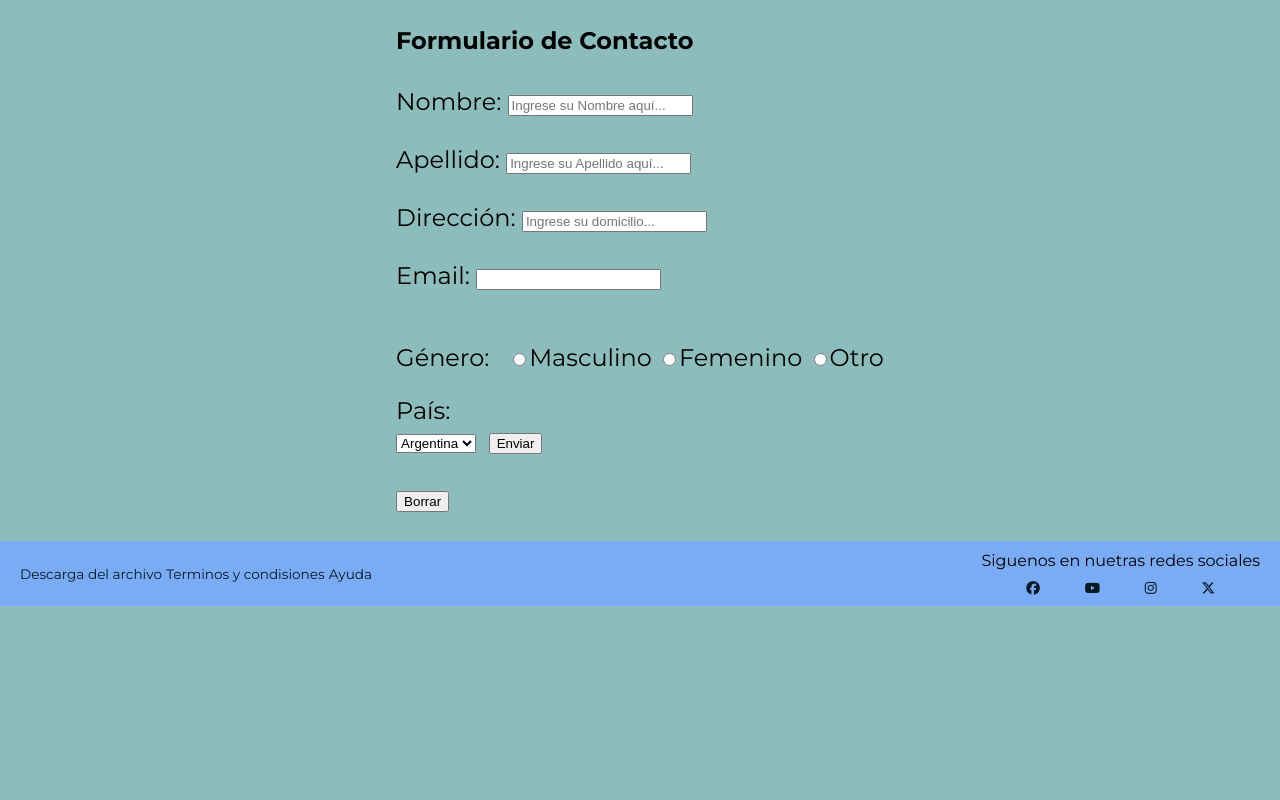
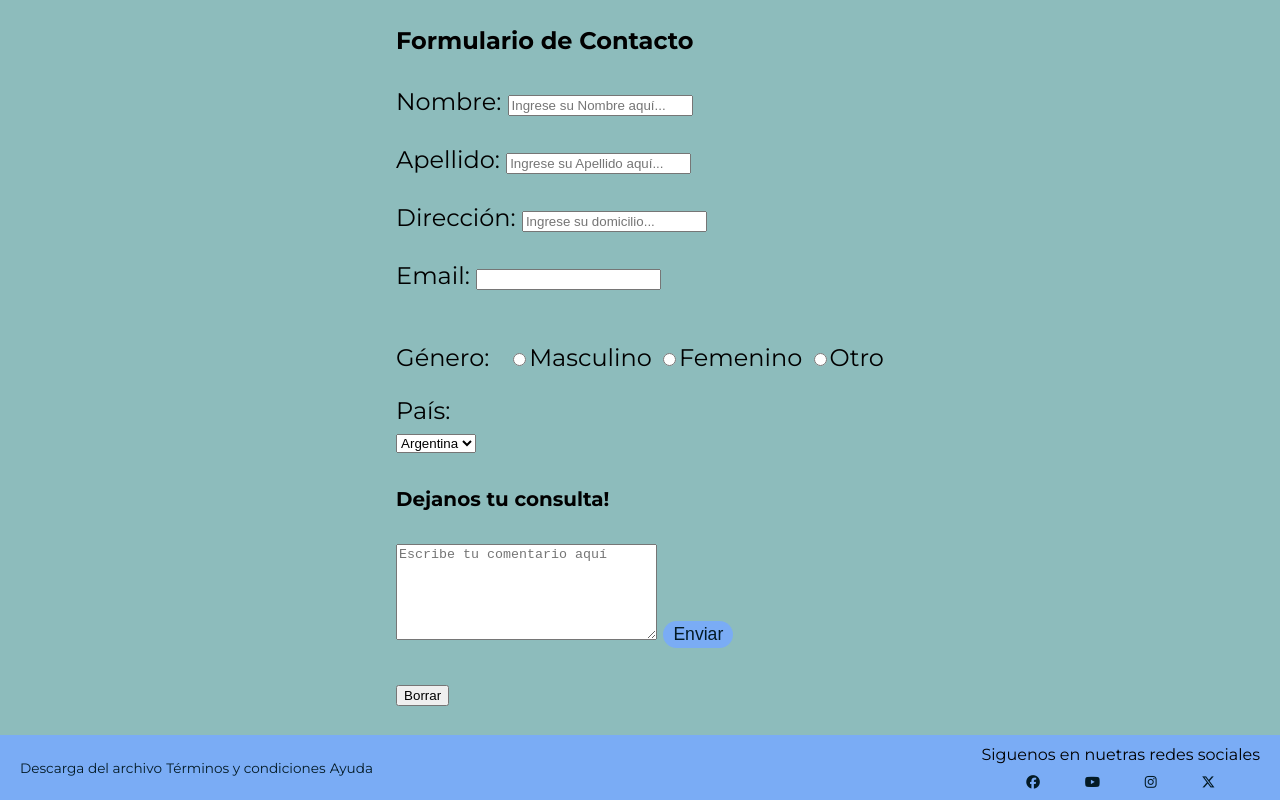
Before and after one commit to sergio-dario/Grupo1NodeJs, a plain HTML site: page Grupo1NodeJs/contacto.html in a window 1280 px wide. Shown: the part 806-1606 px from the top of the page. Before the commit the page ends 1412 px from the top, so only its background shows below. Drawn offline with Linux system fonts and the light colour scheme.

Commit message:
contacto funcionando
funciona contacto y registro

```diff
--- a/Grupo1NodeJs/contacto.html
+++ b/Grupo1NodeJs/contacto.html
@@ -110,6 +110,8 @@
               <option value="CL">Chile</option>
               <option value="BR">Brasil</option>
             </select>&nbsp;
+            <h5>Dejanos tu consulta!</h5>
+            <textarea name="comentario" id="comentario" cols="30" rows="6" placeholder="Escribe tu comentario aquí"></textarea>
 
             <input type="submit" value="Enviar" class="boton-buscador"><br><br>
             <input type="reset" value="Borrar"><br><br>
@@ -122,7 +124,7 @@
     <footer>
       <div class="container-f">
         <a href="./templates/register.html" download="nombre_personalizado.html">Descarga del archivo</a>
-        <a href="#">Terminos y condisiones</a>
+        <a href="#">Términos y condiciones</a>
         <a href="#">Ayuda</a>
 
       </div>
--- a/Grupo1NodeJs/css/contacto.css
+++ b/Grupo1NodeJs/css/contacto.css
@@ -203,7 +203,16 @@ li.dropdown {
     animation: pulse 0.5s infinite alternate;
   }
 /*termina el portada*/
-
+.boton-buscador{
+    height: 1.7rem;
+    font-size: 1.1rem;
+    background: var(--primary-color);
+    padding: 0px 10px;
+    margin-right: 15px;
+    border: 0px;
+    border-radius: 15px;
+    color: var(--fuente-oscura);
+}
 /* Empieza el footer */
 footer {
     display: flex;
```
